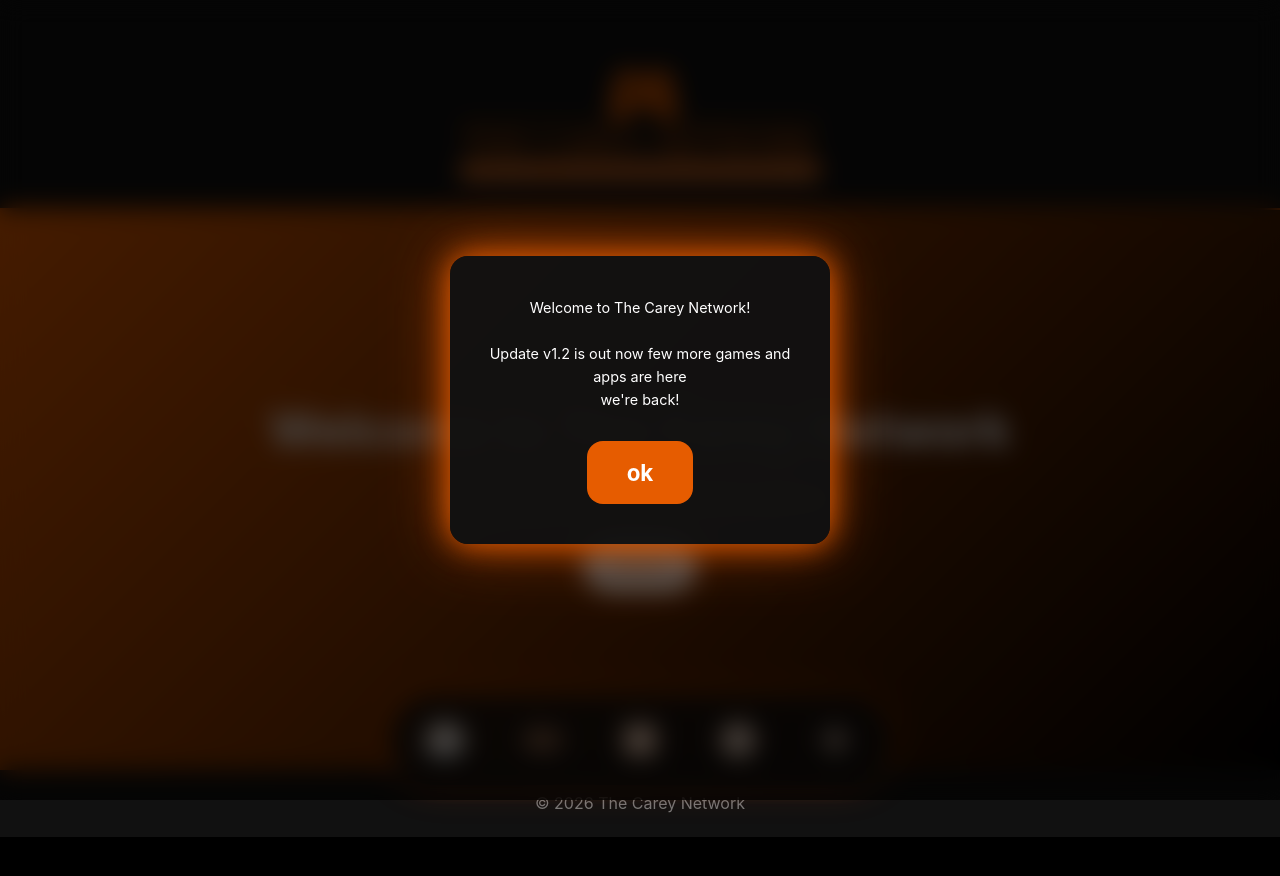
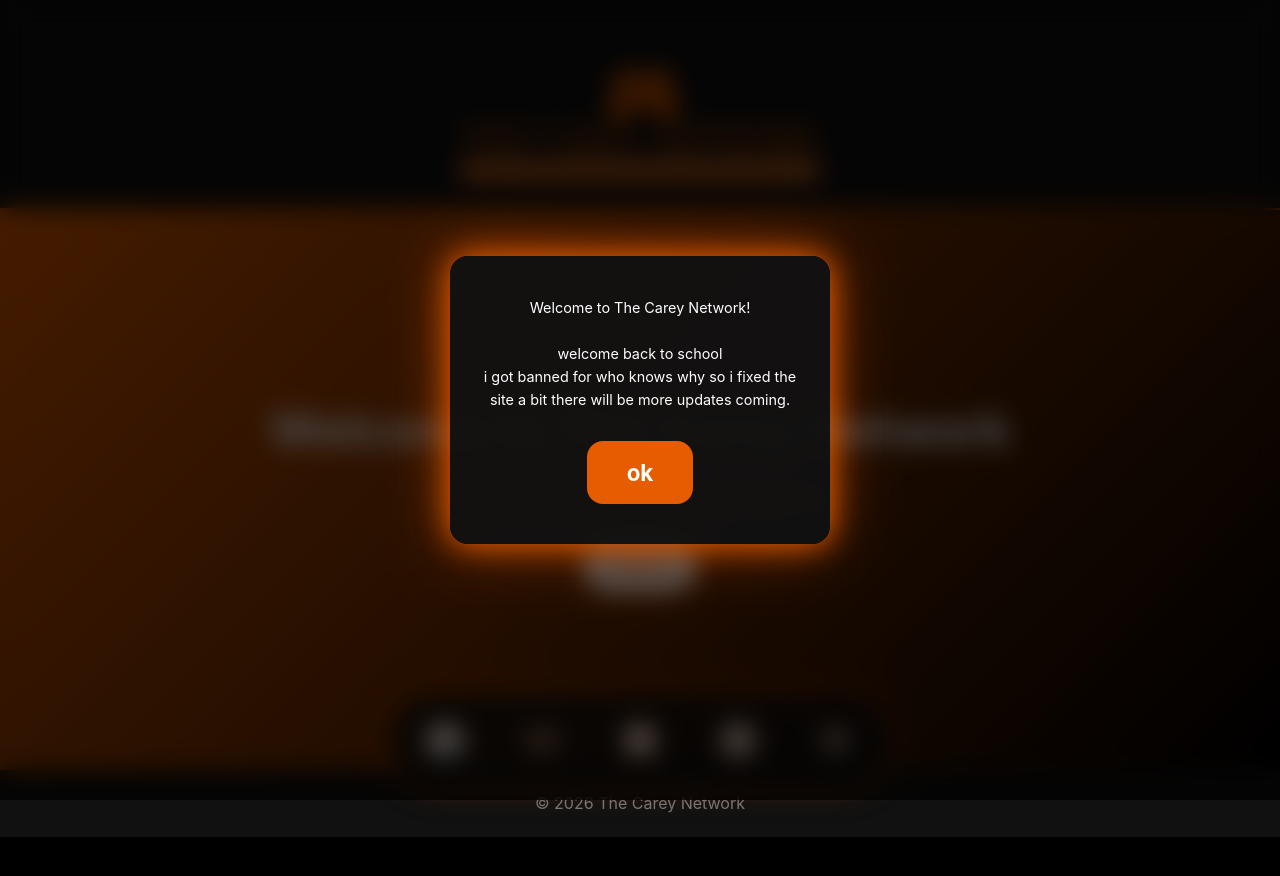
Before and after one commit to carey-network/carey-network.github.io, a plain HTML site: page index.html in a window 1280 px wide. Drawn offline with Linux system fonts and the light colour scheme.

Commit message:
Modify welcome message in index.html
Updated welcome message in the popup overlay.

```diff
--- a/index.html
+++ b/index.html
@@ -42,8 +42,8 @@
   <div class="popup-content">
     <p>
        Welcome to The Carey Network!<br><br>
-       Update v1.2 is out now few more games and apps are here<br>
-       we're back!
+       welcome back to school<br>
+       i got banned for who knows why so i fixed the site a bit there will be more updates coming.
     </p>
     <button onclick="closeWelcomePopup()">ok</button>
   </div>
```
